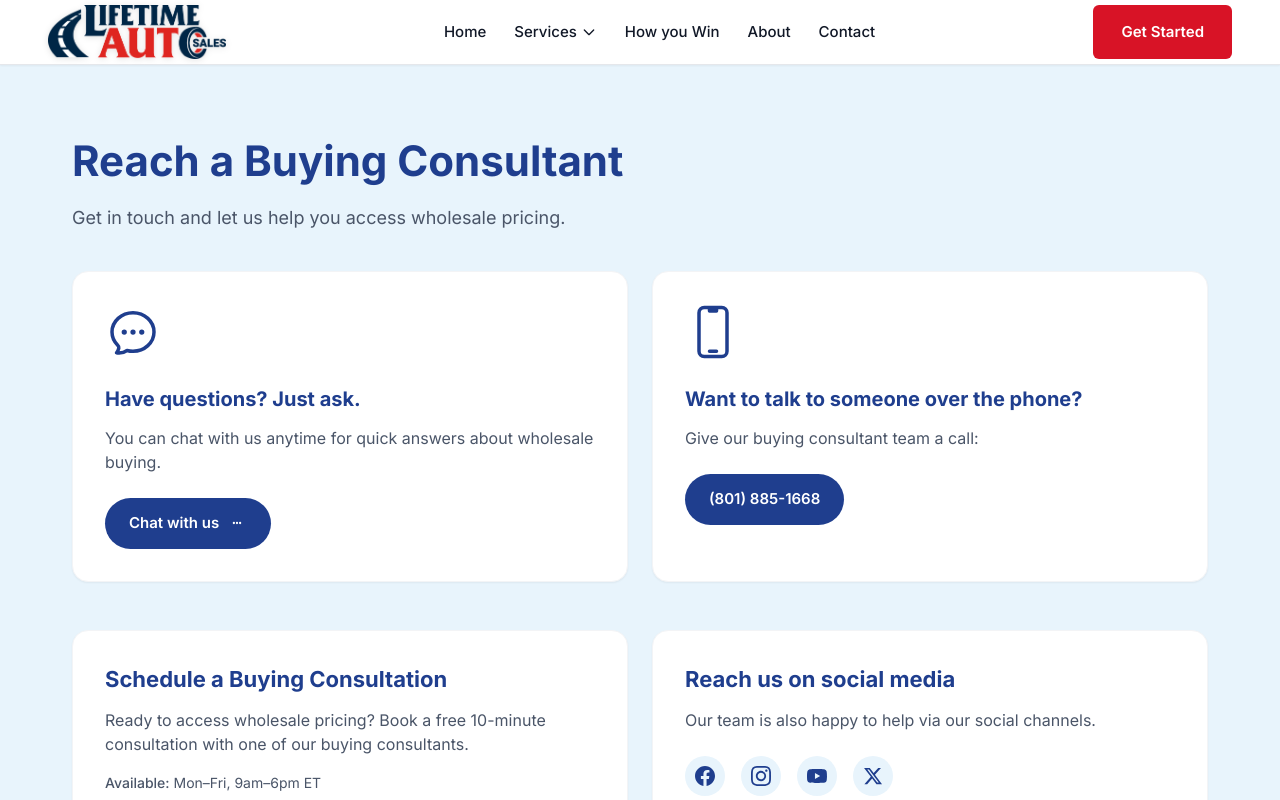
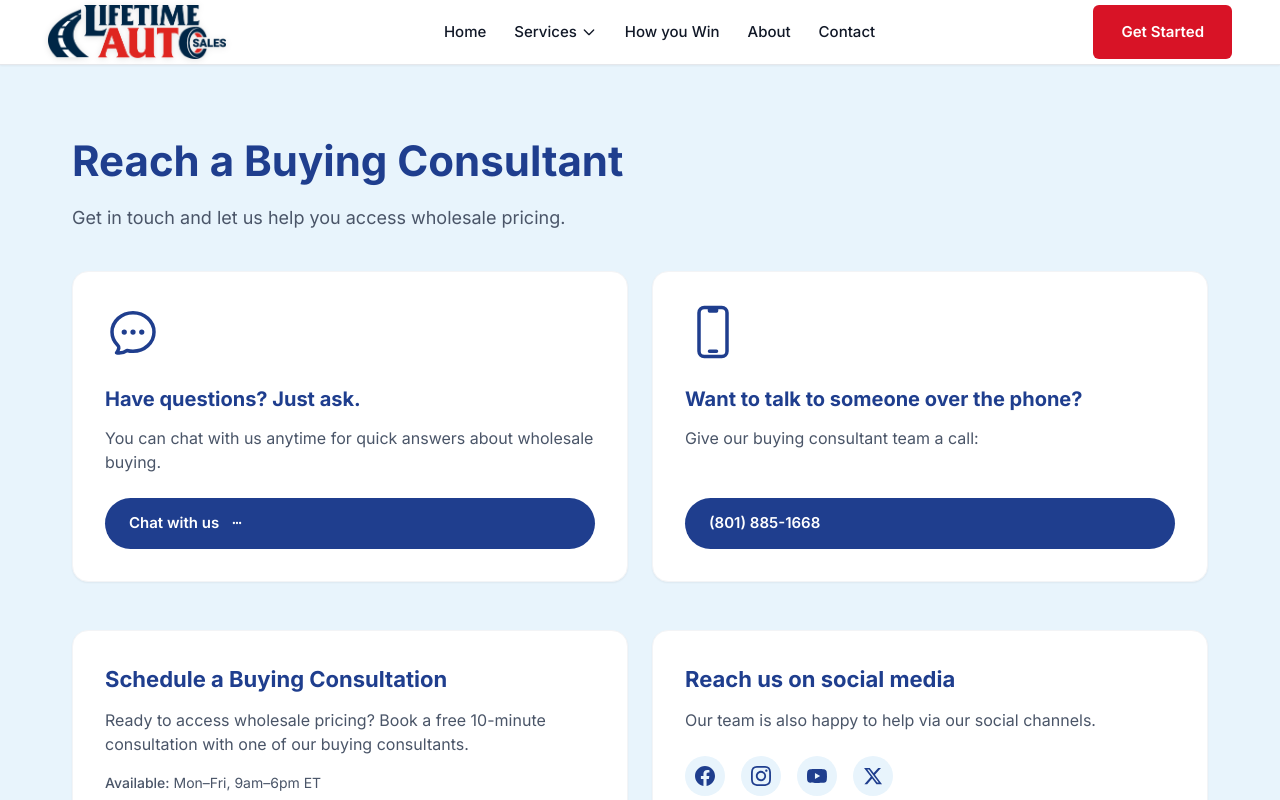
Before and after one commit to Jaxson0827/lifetimedealeraccess.com, a Next.js app: page /contact in a window 1280 px wide. Shown: the top 800 px of the page. Built offline with nearby package versions, Linux system fonts and the light colour scheme; a web font is replaced by a local one.

Commit message:
Add client handoff docs
- Add comprehensive README with local run and deployment steps
- Add .env.example template (no secrets)
- Add HANDOFF.txt with delivery and ownership transfer statement
- Align contact card CTA buttons

```diff
--- a/app/contact/page.tsx
+++ b/app/contact/page.tsx
@@ -29,7 +29,7 @@ export default function ContactPage() {
             {/* Main Contact Cards */}
             <div className="grid md:grid-cols-2 gap-6 mb-12">
               {/* Chat Card */}
-              <div className="bg-white rounded-2xl p-8 shadow-sm border border-gray-100">
+              <div className="bg-white rounded-2xl p-8 shadow-sm border border-gray-100 flex flex-col h-full">
                 {/* Icon */}
                 <div className="mb-6">
                   <svg
@@ -47,16 +47,18 @@ export default function ContactPage() {
                   </svg>
                 </div>
 
+                <div className="flex-1">
                   <h2 className="text-[#1F3E8E] text-[18px] lg:text-[20px] font-bold mb-3">
                     Have questions? Just ask.
                   </h2>
-                <p className="text-[#4a5568] text-[15px] lg:text-[16px] mb-6">
+                  <p className="text-[#4a5568] text-[15px] lg:text-[16px]">
                     You can chat with us anytime for quick answers about wholesale buying.
                   </p>
+                </div>
 
                 <a
                   href="/contact/message"
-                  className="inline-flex items-center gap-2 bg-[#1F3E8E] text-white text-[15px] font-semibold px-6 py-3.5 rounded-full hover:bg-[#152d68] transition-colors duration-200"
+                  className="mt-6 inline-flex items-center gap-2 bg-[#1F3E8E] text-white text-[15px] font-semibold px-6 py-3.5 rounded-full hover:bg-[#152d68] transition-colors duration-200"
                 >
                   Chat with us
                   <svg
@@ -76,7 +78,7 @@ export default function ContactPage() {
               </div>
 
               {/* Phone Card */}
-              <div className="bg-white rounded-2xl p-8 shadow-sm border border-gray-100">
+              <div className="bg-white rounded-2xl p-8 shadow-sm border border-gray-100 flex flex-col h-full">
                 {/* Icon */}
                 <div className="mb-6">
                   <svg
@@ -94,16 +96,18 @@ export default function ContactPage() {
                   </svg>
                 </div>
 
+                <div className="flex-1">
                   <h2 className="text-[#1F3E8E] text-[18px] lg:text-[20px] font-bold mb-3">
                     Want to talk to someone over the phone?
                   </h2>
-                <p className="text-[#4a5568] text-[15px] lg:text-[16px] mb-6">
+                  <p className="text-[#4a5568] text-[15px] lg:text-[16px]">
                     Give our buying consultant team a call:
                   </p>
+                </div>
 
                 <a
                   href={`tel:${SITE_PHONE_TEL}`}
-                  className="inline-flex items-center gap-2 bg-[#1F3E8E] text-white text-[15px] font-semibold px-6 py-3.5 rounded-full hover:bg-[#152d68] transition-colors duration-200"
+                  className="mt-6 inline-flex items-center gap-2 bg-[#1F3E8E] text-white text-[15px] font-semibold px-6 py-3.5 rounded-full hover:bg-[#152d68] transition-colors duration-200"
                 >
                   {SITE_PHONE_DISPLAY}
                 </a>
```
Also changed, not shown: HANDOFF.txt (added), 2 other files (tests, documents, lock files or other folders). Lines whose indentation alone changed are shown as unchanged.
